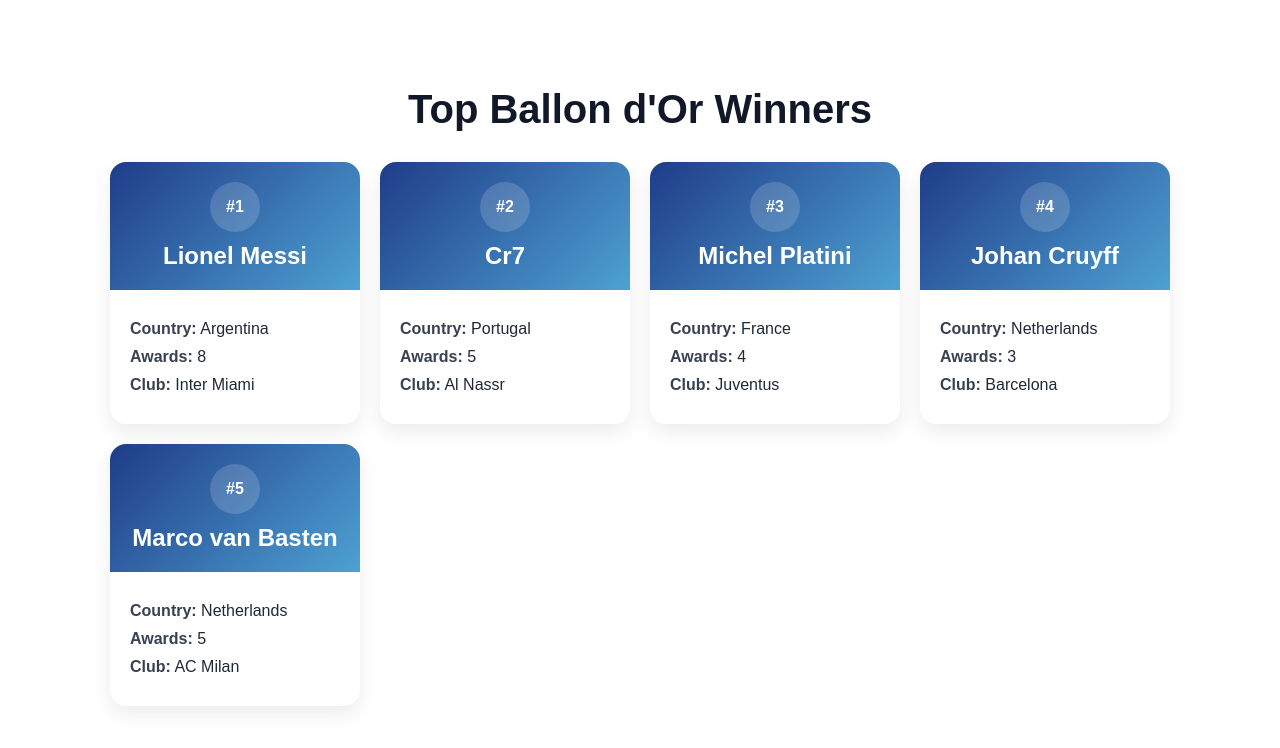
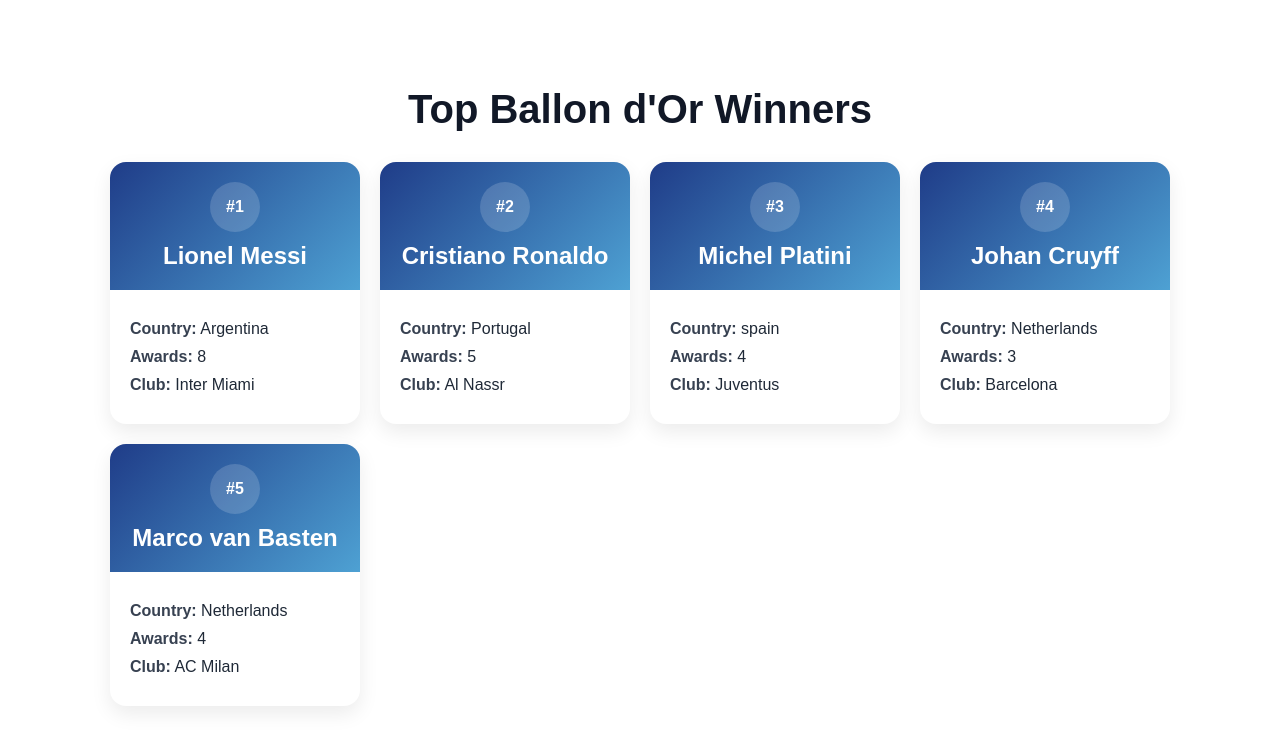
Before and after one commit to abel-2004/oldgithub--project, a plain HTML site: page index.html in a window 1280 px wide. Drawn offline with Linux system fonts and the light colour scheme.

Commit message:
changed country

```diff
--- a/index.html
+++ b/index.html
@@ -106,7 +106,7 @@
         <div class="card">
           <div class="card-header">
             <div class="rank">#2</div>
-            <p class="player-name">Cr7</p>
+            <p class="player-name">Cristiano Ronaldo</p>
           </div>
           <div class="card-body">
             <p class="info"><span class="label">Country:</span> Portugal</p>
@@ -121,7 +121,7 @@
             <p class="player-name">Michel Platini</p>
           </div>
           <div class="card-body">
-            <p class="info"><span class="label">Country:</span> France</p>
+            <p class="info"><span class="label">Country:</span> spain</p>
             <p class="info"><span class="label">Awards:</span> 4</p>
             <p class="info"><span class="label">Club:</span> Juventus</p>
           </div>
@@ -146,7 +146,7 @@
           </div>
           <div class="card-body">
             <p class="info"><span class="label">Country:</span> Netherlands</p>
-            <p class="info"><span class="label">Awards:</span> 5</p>
+            <p class="info"><span class="label">Awards:</span> 4</p>
             <p class="info"><span class="label">Club:</span> AC Milan</p>
           </div>
         </div>
```
